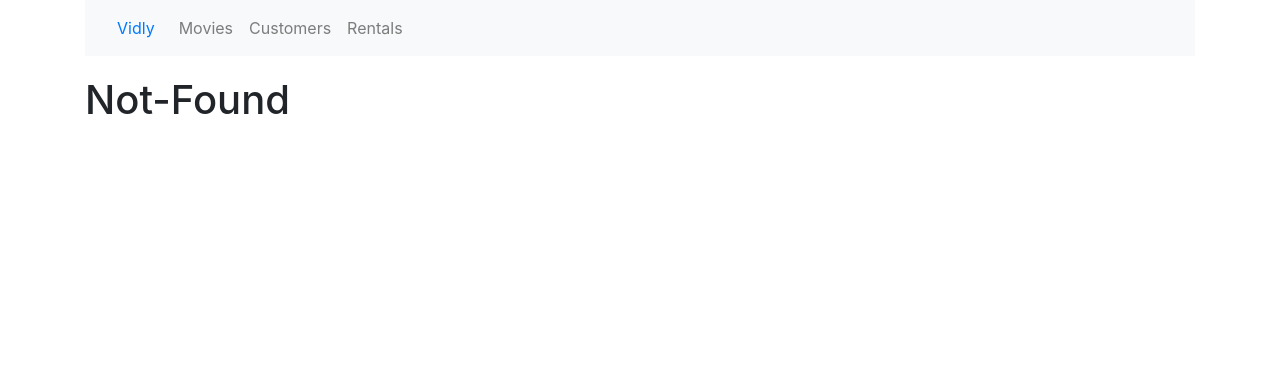
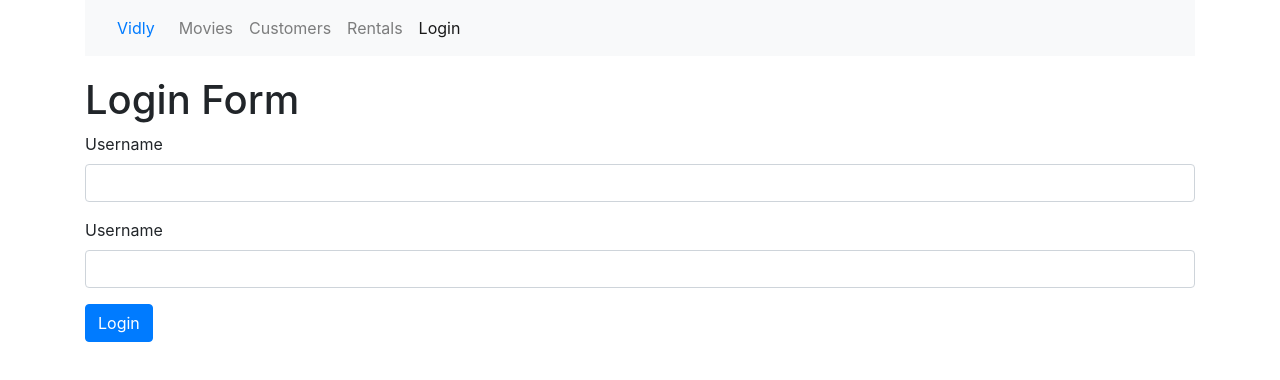
Before and after one commit to aradhya-gupta/vidly_frontend, a React (Create React App) app: page /login in a window 1280 px wide. Before the commit this address led to /not-found. Shown: the top 380 px of the page. Built offline with nearby package versions, Linux system fonts and the light colour scheme.

Commit message:
Add login form

```diff
--- a/src/App.js
+++ b/src/App.js
@@ -6,6 +6,7 @@ import Rentals from './components/rentals';
 import NotFound from './components/notFound';
 import NavBar from './components/navbar';
 import MovieForm from './components/movieForm';
+import LoginForm from './components/loginForm';
 import './App.css';
 
 function App() {
@@ -13,6 +14,7 @@ function App() {
     <main className="container">
       <NavBar />
       <Switch>
+        <Route path="/login" component={LoginForm} />
         <Route path="/movies/:id" component={MovieForm} />
         <Route path="/movies" component={Movies} />
         <Route path="/customers" component={Customers} />
--- a/src/components/common/input.js
+++ b/src/components/common/input.js
@@ -0,0 +1,16 @@
+import React from 'react'
+
+export default function Input({name, label, value, onChange}) {
+    return (
+        <div className="form-group">
+            <label htmlFor={name}>Username</label>
+            <input
+                value={value}
+                onChange={onChange}
+                className="form-control"
+                name={name}
+                id={name}
+                type="text" />
+        </div>
+    )
+}
--- /dev/null
+++ b/src/components/loginForm.js
@@ -0,0 +1,41 @@
+import React, { Component } from 'react'
+import Input from './common/input';
+export default class LoginForm extends Component {
+    state = {
+        account: { username: '', password: '' }
+    }
+    handleSubmit = e => {
+        e.preventDefault();
+
+    }
+    handleChange = ({currentTarget:input}) => {
+        const account = { ...this.state.account };
+        account[input.name] = input.value;
+        this.setState({ account });
+    }
+
+    render() {
+        const { account } = this.state;
+        return (
+            <div>
+                <h1>Login Form</h1>
+                <form onSubmit={this.handleSubmit}>
+                    <Input
+                        name="username"
+                        label="Username"
+                        value={account.username}
+                        onChange={this.handleChange}
+                    />
+                    <Input
+                        name="password"
+                        label="Password"
+                        value={account.password}
+                        onChange={this.handleChange}
+                    />
+
+                    <button className="btn btn-primary">Login</button>
+                </form>
+            </div>
+        )
+    }
+}
--- a/src/components/movies.js
+++ b/src/components/movies.js
@@ -91,7 +91,7 @@ export default class Movies extends Component {
           />
         </div>
         <div className='col'>
-          <Link to="/movies/new" className="btn btn-primary">
+          <Link to="/movies/new" className="btn m-2 btn-primary">
             New Movie
           </Link>
           <h6>Showing {totalCount} movies in the database</h6>
--- a/src/components/navbar.js
+++ b/src/components/navbar.js
@@ -40,6 +40,11 @@ const NavBar = () => {
                 Rentals
               </NavLink>
             </li>
+            <li className="nav-item">
+              <NavLink className="nav-item nav-link" to="/login">
+                Login
+              </NavLink>
+            </li>
           </ul>
         </div>
       </nav>
```
